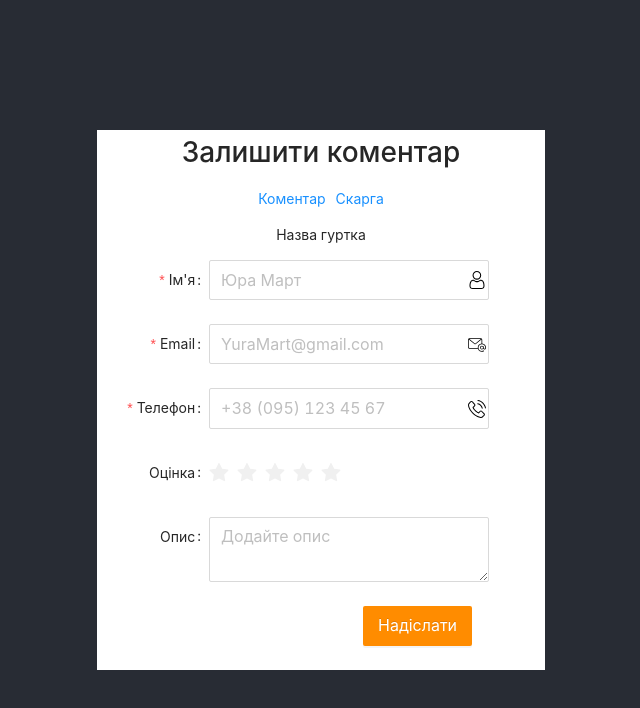
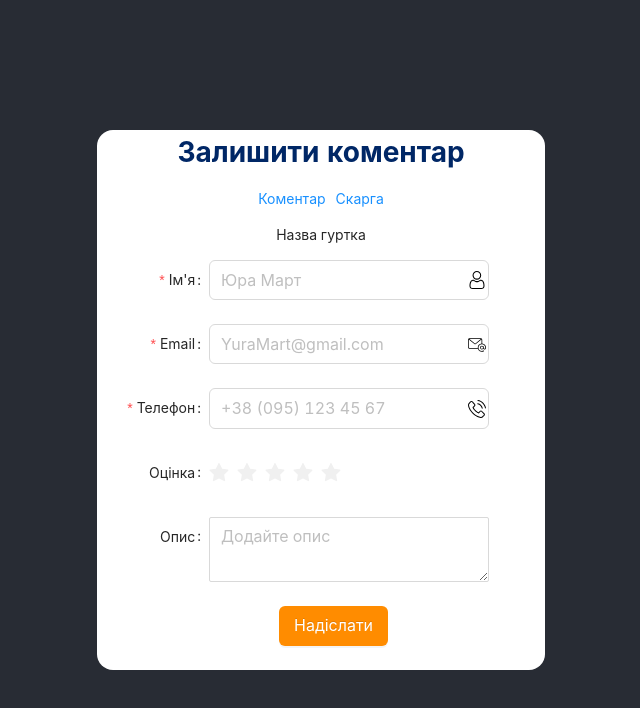
Before and after one commit to NewArtMask/review_page-, a React (Create React App) app: page / in a window 1280 px wide. Shown: the top 708 px of the page, without its empty margins (319-959 px from the left). Built offline with nearby package versions, Linux system fonts and the light colour scheme.

Commit message:
Modefying the form

```diff
--- a/src/ReviewPage/ReviewPage.js
+++ b/src/ReviewPage/ReviewPage.js
@@ -50,12 +50,12 @@ const ReviewPage = () => {
                 // onValuesChange={onFormLayoutChange}
                 size={'large'}
             >
-                <h1 className={si.itemCenter}>Залишити коментар</h1>
+                <h1 className={`${si.itemCenter} ${si.h1}`}>Залишити коментар</h1>
                 <p className={si.itemCenter}>
                     <Link>Коментар</Link>
                     <Link>Скарга</Link>
                 </p>
-                <p className={si.itemCenter}>Назва гуртка</p>
+                <p className={`${si.itemCenter}`}>Назва гуртка</p>
                 <Form.Item
                     label="Ім'я"
                     name="name"
--- a/src/ReviewPage/ReviewPage.module.css
+++ b/src/ReviewPage/ReviewPage.module.css
@@ -1,13 +1,14 @@
 .form {
     width: 35%;
     background-color: white;
+    border-radius: 16px;
 }
 
 .inputPick {
     background-repeat: no-repeat;
     background-position: 99%;
     background-size: 1.1em;
-    /* width: max-content; */
+    border-radius: 6px;
 }
 
 .itemCenter {
@@ -16,11 +17,18 @@
     gap: 10px;
 }
 
+.h1 {
+    color: #002766;
+    font-size: 2em;
+    font-weight: 700;
+}
+
 .btn:not(:hover),
 .btn {
     background-color: darkorange;
     border: darkorange;
-    margin-left: 95%;
+    margin-left: 65%;
+    border-radius: 6px;
 }
 
 .btn:hover {
```
